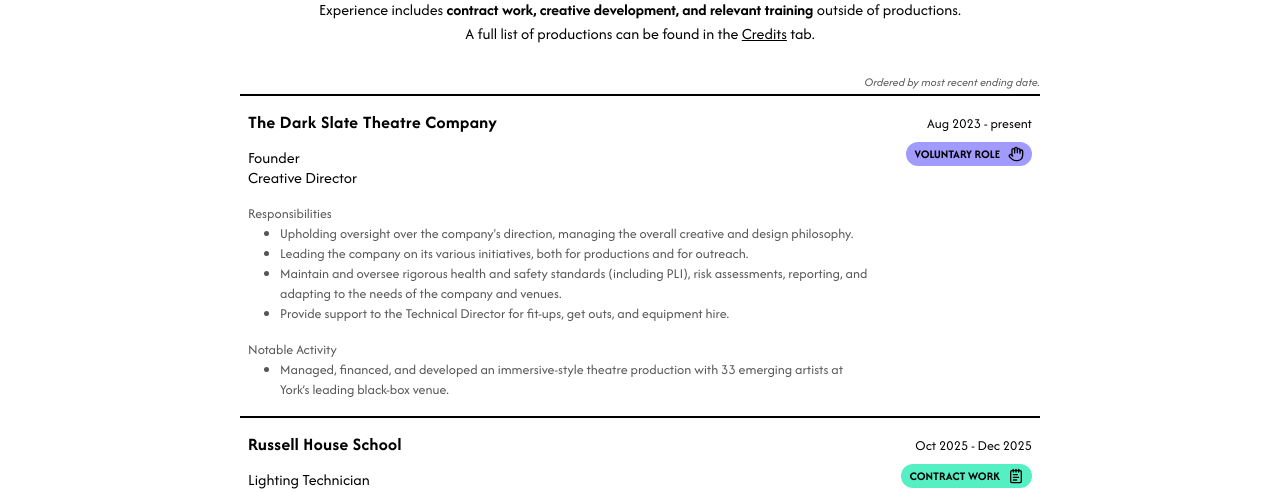
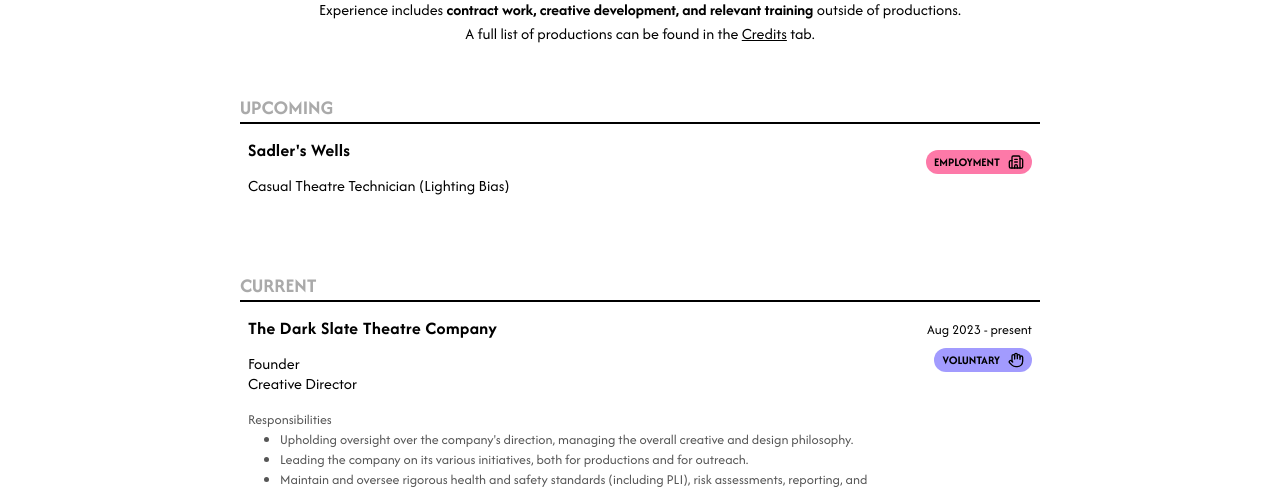
Before and after one commit to thomasjmmccarthy/theatre-portfolio, a React (Vite) app: page /experience in a window 1280 px wide. Shown: the part 432-924 px from the top of the page. Built offline with nearby package versions, Linux system fonts and the light colour scheme.

Commit message:
Added Sadler's Wells

```diff
--- a/src/data/experience.json
+++ b/src/data/experience.json
@@ -1,4 +1,20 @@
 [
+
+  {
+    "upcoming": true,
+    "company": "Sadler's Wells",
+    "roles": ["Casual Theatre Technician (Lighting Bias)"],
+    "type": "employment",
+    "start": "04-2026",
+    "end": null,
+    "responsibilities": [
+      "Assisting with get-ins/outs and daily technical operations across Sadler's Wells' venues.",
+      "Supporting performances, ensuring safe, efficient running of shows.",
+      "Working collaboratively with visiting companies and in-house teams to deliver high production standards."
+    ],
+    "activities": null
+  },
+
   {
     "company": "The Dark Slate Theatre Company",
     "roles": ["Founder", "Creative Director"],
--- a/src/generated/galleryManifest.js
+++ b/src/generated/galleryManifest.js
@@ -6,6 +6,38 @@
     );
 
     export const galleryManifest = {
+  "acetone": [
+    {
+      "path": "/src/assets/galleries/acetone/01.jpg",
+      "w": 640,
+      "h": 480
+    },
+    {
+      "path": "/src/assets/galleries/acetone/02.jpeg",
+      "w": 1321,
+      "h": 990
+    },
+    {
+      "path": "/src/assets/galleries/acetone/03.jpg",
+      "w": 640,
+      "h": 480
+    },
+    {
+      "path": "/src/assets/galleries/acetone/04.jpg",
+      "w": 480,
+      "h": 640
+    },
+    {
+      "path": "/src/assets/galleries/acetone/05.jpg",
+      "w": 480,
+      "h": 640
+    },
+    {
+      "path": "/src/assets/galleries/acetone/06.jpeg",
+      "w": 1381,
+      "h": 1036
+    }
+  ],
   "archangels": [
     {
       "path": "/src/assets/galleries/archangels/01.jpg",
@@ -46,65 +78,6 @@
       "path": "/src/assets/galleries/archangels/08.jpg",
       "w": 3840,
       "h": 2560
-    }
-  ],
-  "acetone": [
-    {
-      "path": "/src/assets/galleries/acetone/01.jpg",
-      "w": 640,
-      "h": 480
-    },
-    {
-      "path": "/src/assets/galleries/acetone/02.jpeg",
-      "w": 1321,
-      "h": 990
-    },
-    {
-      "path": "/src/assets/galleries/acetone/03.jpg",
-      "w": 640,
-      "h": 480
-    },
-    {
-      "path": "/src/assets/galleries/acetone/04.jpg",
-      "w": 480,
-      "h": 640
-    },
-    {
-      "path": "/src/assets/galleries/acetone/05.jpg",
-      "w": 480,
-      "h": 640
-    },
-    {
-      "path": "/src/assets/galleries/acetone/06.jpeg",
-      "w": 1381,
-      "h": 1036
-    }
-  ],
-  "carousel": [
-    {
-      "path": "/src/assets/galleries/carousel/01.jpeg",
-      "w": 6000,
-      "h": 4000
-    },
-    {
-      "path": "/src/assets/galleries/carousel/02.jpeg",
-      "w": 2837,
-      "h": 3783
-    },
-    {
-      "path": "/src/assets/galleries/carousel/03.jpeg",
-      "w": 4890,
-      "h": 3668
-    },
-    {
-      "path": "/src/assets/galleries/carousel/04.jpeg",
-      "w": 2602,
-      "h": 3469
-    },
-    {
-      "path": "/src/assets/galleries/carousel/05.jpeg",
-      "w": 3684,
-      "h": 4912
     }
   ],
   "beautiful-thing": [
@@ -154,6 +127,33 @@
       "h": 963
     }
   ],
+  "carousel": [
+    {
+      "path": "/src/assets/galleries/carousel/01.jpeg",
+      "w": 6000,
+      "h": 4000
+    },
+    {
+      "path": "/src/assets/galleries/carousel/02.jpeg",
+      "w": 2837,
+      "h": 3783
+    },
+    {
+      "path": "/src/assets/galleries/carousel/03.jpeg",
+      "w": 4890,
+      "h": 3668
+    },
+    {
+      "path": "/src/assets/galleries/carousel/04.jpeg",
+      "w": 2602,
+      "h": 3469
+    },
+    {
+      "path": "/src/assets/galleries/carousel/05.jpeg",
+      "w": 3684,
+      "h": 4912
+    }
+  ],
   "grave": [
     {
       "path": "/src/assets/galleries/grave/01.png",
@@ -201,48 +201,6 @@
       "h": 560
     }
   ],
-  "growing-pains": [
-    {
-      "path": "/src/assets/galleries/growing-pains/01.jpg",
-      "w": 6720,
-      "h": 4480
-    },
-    {
-      "path": "/src/assets/galleries/growing-pains/02.jpg",
-      "w": 722,
-      "h": 963
-    },
-    {
-      "path": "/src/assets/galleries/growing-pains/03.jpg",
-      "w": 6720,
-      "h": 4480
-    },
-    {
-      "path": "/src/assets/galleries/growing-pains/04.jpg",
-      "w": 2860,
-      "h": 3813
-    },
-    {
-      "path": "/src/assets/galleries/growing-pains/05.jpg",
-      "w": 2488,
-      "h": 3317
-    },
-    {
-      "path": "/src/assets/galleries/growing-pains/07.jpg",
-      "w": 2029,
-      "h": 2705
-    },
-    {
-      "path": "/src/assets/galleries/growing-pains/08.jpg",
-      "w": 1973,
-      "h": 2631
-    },
-    {
-      "path": "/src/assets/galleries/growing-pains/10.jpg",
-      "w": 6319,
-      "h": 4213
-    }
-  ],
   "great-gatsby": [
     {
       "path": "/src/assets/galleries/great-gatsby/01.jpg",
@@ -288,6 +246,48 @@
       "path": "/src/assets/galleries/great-gatsby/08.jpg",
       "w": 4288,
       "h": 2854
+    }
+  ],
+  "growing-pains": [
+    {
+      "path": "/src/assets/galleries/growing-pains/01.jpg",
+      "w": 6720,
+      "h": 4480
+    },
+    {
+      "path": "/src/assets/galleries/growing-pains/02.jpg",
+      "w": 722,
+      "h": 963
+    },
+    {
+      "path": "/src/assets/galleries/growing-pains/03.jpg",
+      "w": 6720,
+      "h": 4480
+    },
+    {
+      "path": "/src/assets/galleries/growing-pains/04.jpg",
+      "w": 2860,
+      "h": 3813
+    },
+    {
+      "path": "/src/assets/galleries/growing-pains/05.jpg",
+      "w": 2488,
+      "h": 3317
+    },
+    {
+      "path": "/src/assets/galleries/growing-pains/07.jpg",
+      "w": 2029,
+      "h": 2705
+    },
+    {
+      "path": "/src/assets/galleries/growing-pains/08.jpg",
+      "w": 1973,
+      "h": 2631
+    },
+    {
+      "path": "/src/assets/galleries/growing-pains/10.jpg",
+      "w": 6319,
+      "h": 4213
     }
   ],
   "im-not-here-right-now": [
--- a/src/tabs/experience/ExperienceTab.jsx
+++ b/src/tabs/experience/ExperienceTab.jsx
@@ -1,12 +1,16 @@
 import { useNavigate } from 'react-router-dom';
 import experience from '../../data/experience.json';
-import { Hammer, Hand, LandPlot, NotepadText } from 'lucide-react';
+import { Building2, Hammer, Hand, LandPlot, NotepadText } from 'lucide-react';
 import { useTailwindScreen } from '../../components/TailwindScreen';
 
 export function ExperienceTab() {
 
   const navigate = useNavigate();
   const { is } = useTailwindScreen();
+
+  const upcoming = experience.filter(x => x.upcoming);
+  const current = experience.filter(x => x.end === null && !x.upcoming);
+  const former = experience.filter(x => x.end !== null);
 
   return (
     <div className='w-full'>
@@ -15,13 +19,42 @@
         of productions.<br/>
         A full list of productions can be found in the <span className='underline cursor-pointer' onClick={() => navigate('/', {replace:true})}>Credits</span> tab.
       </p>
-      <p className='text-end text-xs italic text-[#555] mb-1 pt-1'>Ordered by most recent ending date.</p>
       {
-        experience.map((x, i) => <ExperienceItem key={i} x={x} is={is} />)
+        upcoming.length &&
+        <>
+          <SectionHeader label='Upcoming' />
+          {
+            upcoming.map((x, i) => <ExperienceItem key={i} x={x} is={is} />)
+          }
+        </>
+      }
+      {
+        current.length &&
+        <>
+          <SectionHeader label='Current' />
+          {
+            current.map((x, i) => <ExperienceItem key={i} x={x} is={is} />)
+          }
+        </>
+      }
+      {
+        former.length &&
+        <>
+          <SectionHeader label='Former' />
+          <p className='-mt-6.5 text-end text-xs italic text-[#555] mb-1.5 pt-1 not-md:pr-2'>Ordered by most recent ending date.</p>
+          {
+            former.map((x, i) => <ExperienceItem key={i} x={x} is={is} />)
+          }
+        </>
       }
     </div>
   )
 
+}
+
+
+function SectionHeader({label}) {
+  return <h1 className='mt-12 font-bold uppercase md:text-[#aaa] text-xl not-md:bg-[#f5f5f5] not-md:px-1 not-md:border-t-2 border-black'>{label}</h1>
 }
 
 
@@ -34,6 +67,10 @@
         <div className='my-3'>
           {x.roles.map((r) => <p key={r} className='leading-5'>{r}</p>)}
         </div>
+        {
+          !x.upcoming
+          ?
+            <>
               {!x.override_responsibilities && <p className='text-sm text-[#555] mt-4'>Responsibilities</p>}
               <ul className='list-disc pl-8'>
                 {x.responsibilities.map((r) =>
@@ -51,10 +88,13 @@
                   </ul>
                 </div>
               }
+            </>
+          : <div />
+        }
       </div>
       <div className='flex flex-col items-end mt-0.5 min-w-20 md:min-w-40'>
-        <p className='text-sm hidden md:block'>{getFormattedDate(x.start, x.end, is)}</p>
-        <p className='block md:hidden'>{getFormattedDate(x.start, x.end, is, true)}</p>
+        {!x.upcoming && <p className='text-sm hidden md:block'>{getFormattedDate(x.start, x.end, is)}</p> }
+        {!x.upcoming && <p className='block md:hidden'>{getFormattedDate(x.start, x.end, is, true)}</p> }
         <ExperienceBadge type={x.type} />
       </div>
     </div>
@@ -95,13 +135,18 @@
 
   if(!type) return null;
 
-  if(type === 'contract') {
-    text = 'Contract Work';
+  if(type === 'employment') {
+    text = 'Employment',
+    colour = '#fd79a8',
+    icon = <Building2 size={SIZE} />
+  }
+  else if(type === 'contract') {
+    text = 'Freelance';
     colour = '#55efc4';
     icon = <NotepadText size={SIZE} />
   }
   else if(type === 'appointment') {
-    text = 'Voluntary Role';
+    text = 'Voluntary';
     colour = '#a29bfe';
     icon = <Hand size={SIZE} />
   }
--- a/src/tabs/productions/ProductionsTab.jsx
+++ b/src/tabs/productions/ProductionsTab.jsx
@@ -3,7 +3,7 @@
 import venues from '../../data/venues.json';
 import categories from '../../data/role-categories.json';
 import { useEffect, useLayoutEffect, useMemo, useState } from 'react';
-import { AnimatePresence, LayoutGroup, motion } from 'motion/react';
+import { LayoutGroup, motion } from 'motion/react';
 import { SlidersVertical, Images } from 'lucide-react';
 import { useLocation, useNavigate } from 'react-router-dom';
 import { getGallery } from './gallery-viewer/getGallery';
@@ -73,10 +73,12 @@
   let creditCount;
   let oldestYear;
   let newestYear;
+  let duplicateYear = false;
   if(filteredProductions.length) {
     creditCount = filteredProductions.length;
     oldestYear = filteredProductions[filteredProductions.length-1].year;
     newestYear = filteredProductions[0].year;
+    duplicateYear = (oldestYear === newestYear)
   }
 
   const [filterIconColour, filterColour] =
@@ -89,7 +91,7 @@
 
       <div className='w-full flex md:justify-between mb-4'>
         <p className='hidden md:block'>
-          {creditCount} production{creditCount > 1 ? 's' : ''} ({oldestYear} - {newestYear})
+          {creditCount} production{creditCount > 1 ? 's' : ''} ({duplicateYear ? `${oldestYear}` : `${oldestYear} - ${newestYear}`})
         </p>
         <div className='flex gap-2 items-center w-full md:w-auto'>
           <SlidersVertical size={18} style={{color: filterIconColour}} className='mb-0.5 transition-all' />
```
Lines whose indentation alone changed are shown as unchanged.
